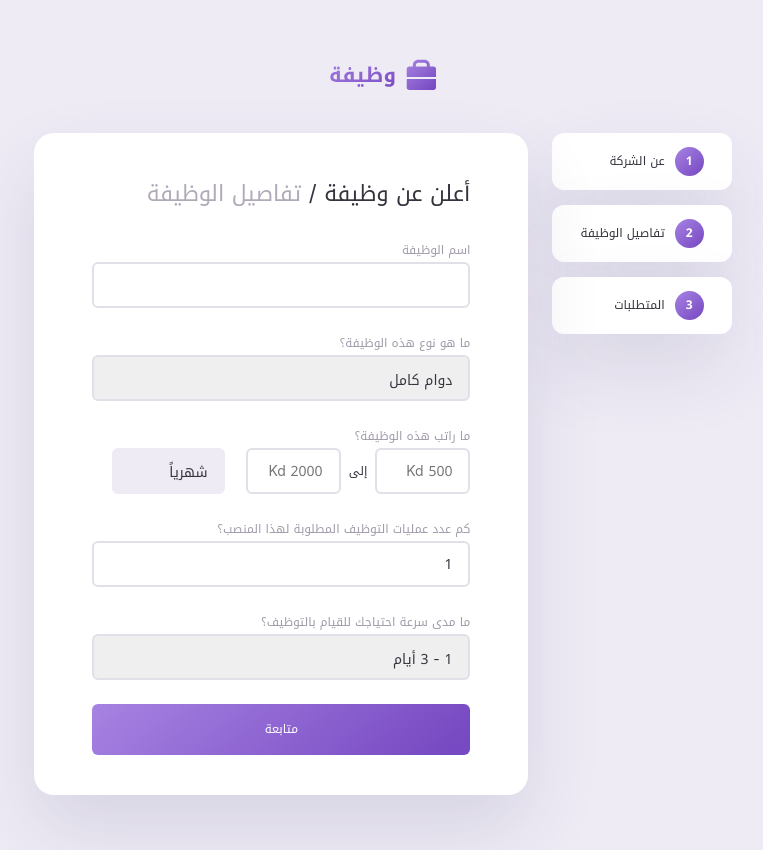
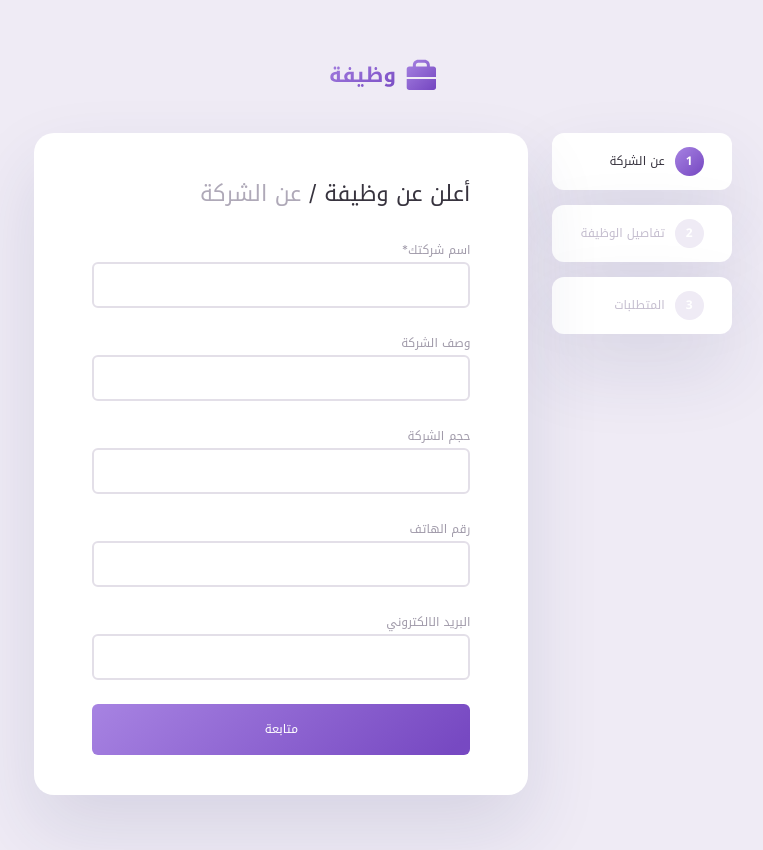
Before and after one commit to Bedoon-Jobs-Team/bedoon-jobs, a React (Create React App) app: page /offer-job in a window 1280 px wide. Shown: the whole page, without its empty margins (257-1020 px from the left). Built offline with nearby package versions, Linux system fonts and the light colour scheme; a web font is replaced by a local one.

Commit message:
implemented transition between steps

```diff
--- a/src/pages/OfferJobPage.tsx
+++ b/src/pages/OfferJobPage.tsx
@@ -1,4 +1,5 @@
-import React, { FunctionComponent, useState } from "react";
+import React, { FunctionComponent, useEffect, useState } from "react";
+import { useHistory } from "react-router-dom";
 import styled from "styled-components";
 import { ReactComponent as Logo } from "../assets/icons/Logo.svg";
 import AboutCompanyForm from "../components/Forms/OfferJob/AboutCompanyForm";
@@ -25,9 +26,14 @@ const defaultJobDetails: JobDetails = {
 };
 
 const OfferJobPage: FunctionComponent = () => {
-  const [currentStep, setCurrentStep] = useState(2);
+  const [currentStep, setCurrentStep] = useState(1);
   const [companyDetails, setCompanyDetails] = useState<Company>(defaultCompany);
   const [jobDetails, setJobDetails] = useState<JobDetails>(defaultJobDetails);
+  const [highestStep, setHighestStep] = useState(1);
+
+  useEffect(() => {
+    setHighestStep(Math.max(highestStep, currentStep));
+  }, [currentStep]);
 
   const steps = new Map<number, JSX.Element>([
     [
@@ -57,17 +63,17 @@ const OfferJobPage: FunctionComponent = () => {
       <Logo />
       <SubContainer>
         <StepsContainer>
-          <Step>
-            <StepNumber>1</StepNumber>
-            <StepTitle>عن الشركة</StepTitle>
+          <Step active={highestStep >= 1} onClick={() => highestStep > 1 && setCurrentStep(1)}>
+            <StepNumber active={highestStep >= 1}>1</StepNumber>
+            <StepTitle active={highestStep >= 1}>عن الشركة</StepTitle>
           </Step>
-          <Step>
-            <StepNumber>2</StepNumber>
-            <StepTitle>تفاصيل الوظيفة</StepTitle>
+          <Step active={highestStep >= 2} onClick={() => highestStep >= 2 && setCurrentStep(2)}>
+            <StepNumber active={highestStep >= 2}>2</StepNumber>
+            <StepTitle active={highestStep >= 2}>تفاصيل الوظيفة</StepTitle>
           </Step>
-          <Step>
-            <StepNumber>3</StepNumber>
-            <StepTitle>المتطلبات</StepTitle>
+          <Step active={highestStep >= 3} onClick={() => highestStep >= 3 && setCurrentStep(3)}>
+            <StepNumber active={highestStep >= 3}>3</StepNumber>
+            <StepTitle active={highestStep >= 3}>المتطلبات</StepTitle>
           </Step>
         </StepsContainer>
         <FormContainer>{steps.get(currentStep)}</FormContainer>
@@ -95,7 +101,7 @@ const StepsContainer = styled.div`
   flex-direction: column;
 `;
 
-const Step = styled.div`
+const Step = styled.div<{ active: boolean }>`
   background: #ffffff;
   box-shadow: 0px 34px 74px rgba(39, 52, 107, 0.12);
   border-radius: 12px;
@@ -103,10 +109,11 @@ const Step = styled.div`
   display: flex;
   align-items: center;
   margin-bottom: 15px;
+  cursor: ${(props) => (props.active ? "pointer" : "default")};
 `;
 
-const StepNumber = styled.div`
-  background: linear-gradient(136.99deg, #a783e2 0%, #7749c2 96.75%);
+const StepNumber = styled.div<{ active: boolean }>`
+  background: ${(props) => (props.active ? "linear-gradient(136.99deg, #a783e2 0%, #7749c2 96.75%)" : "#EFEBF5")};
   border-radius: 20px;
   padding: 3px 11px;
   font-weight: bold;
@@ -116,10 +123,10 @@ const StepNumber = styled.div`
   margin-left: 10px;
 `;
 
-const StepTitle = styled.div`
+const StepTitle = styled.div<{ active: boolean }>`
   font-size: 12px;
   line-height: 23px;
-  color: #37333e;
+  color: ${(props) => (props.active ? "#37333e" : "#C5BECF")};
 `;
 
 const FormContainer = styled.div`
```
